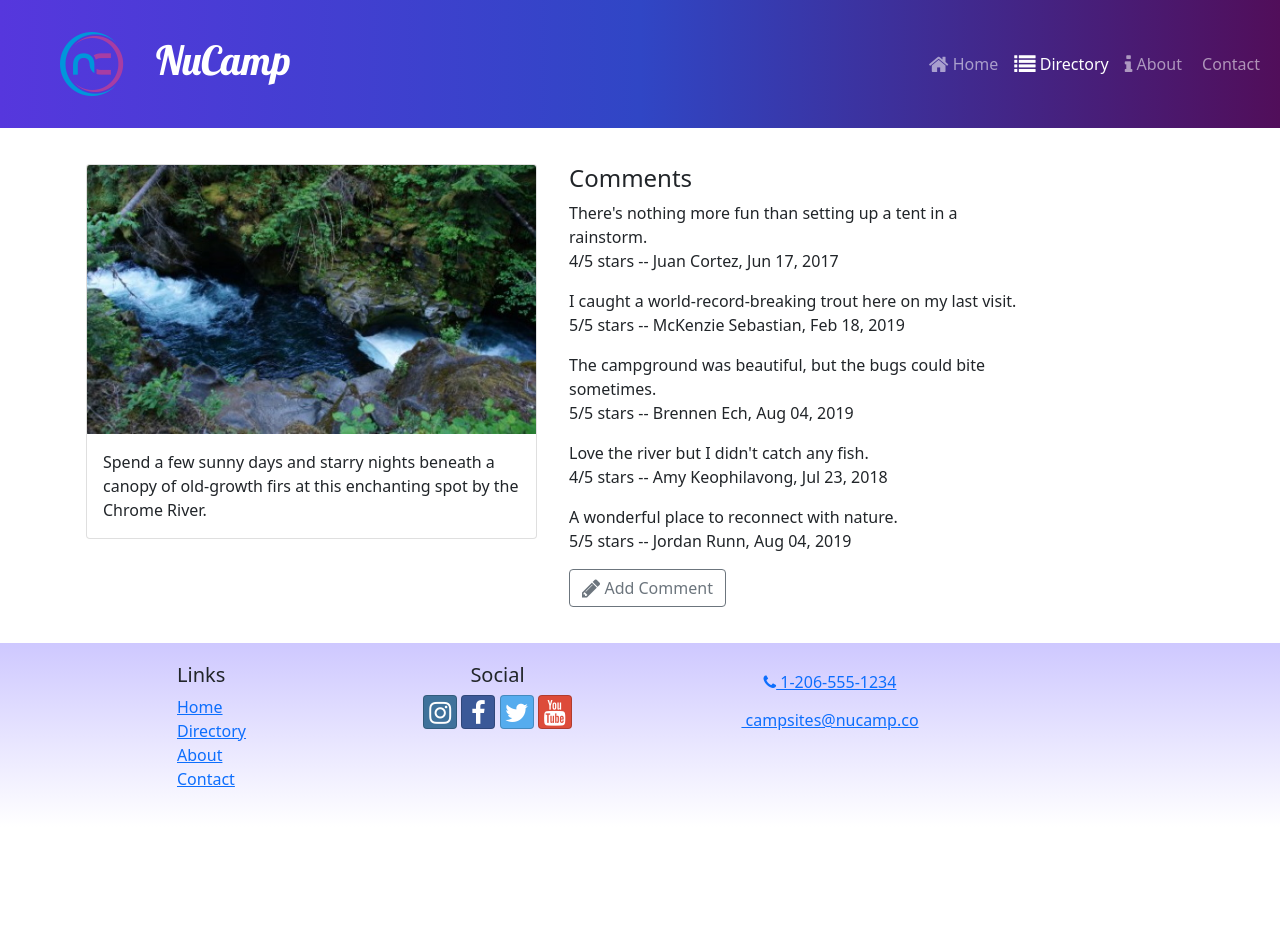
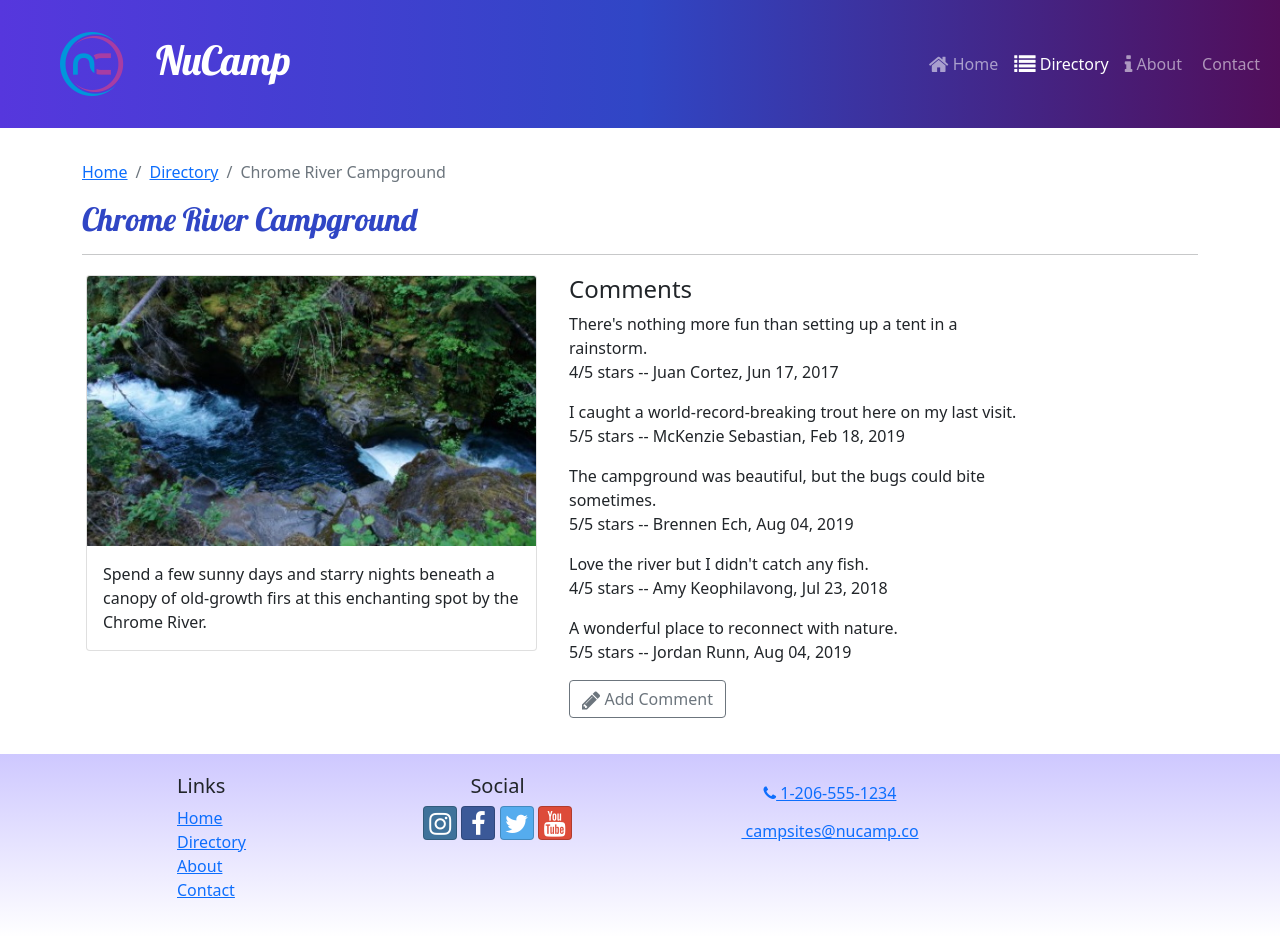
Before and after one commit to oscarmakesthings/ReactCamping, a React (Create React App) app: page /directory/1 in a window 1280 px wide. Before the commit the page ends 827 px from the top, so only its background shows below. Built offline with nearby package versions, Linux system fonts and the light colour scheme.

Commit message:
Breadcrumbs

```diff
--- a/src/pages/CampsiteDetailPage.js
+++ b/src/pages/CampsiteDetailPage.js
@@ -3,6 +3,7 @@ import { useParams } from 'react-router-dom'
 import { selectCampsiteById } from '../features/campsites/campsitesSlice'
 import CampsiteDetail from '../features/campsites/CampsiteDetail';
 import CommentsList from '../features/comments/CommentsList';
+import SubHeader from '../components/SubHeader';
 
 const CampsiteDetailPage = () => {
         const {campsiteId } = useParams();
@@ -10,6 +11,7 @@ const CampsiteDetailPage = () => {
 
         return (
             <Container>
+                <SubHeader current={campsite.name} detail={true} />
                 <Row>
                     <CampsiteDetail campsite={campsite} />
                     <CommentsList campsiteId={campsiteId} />
```
